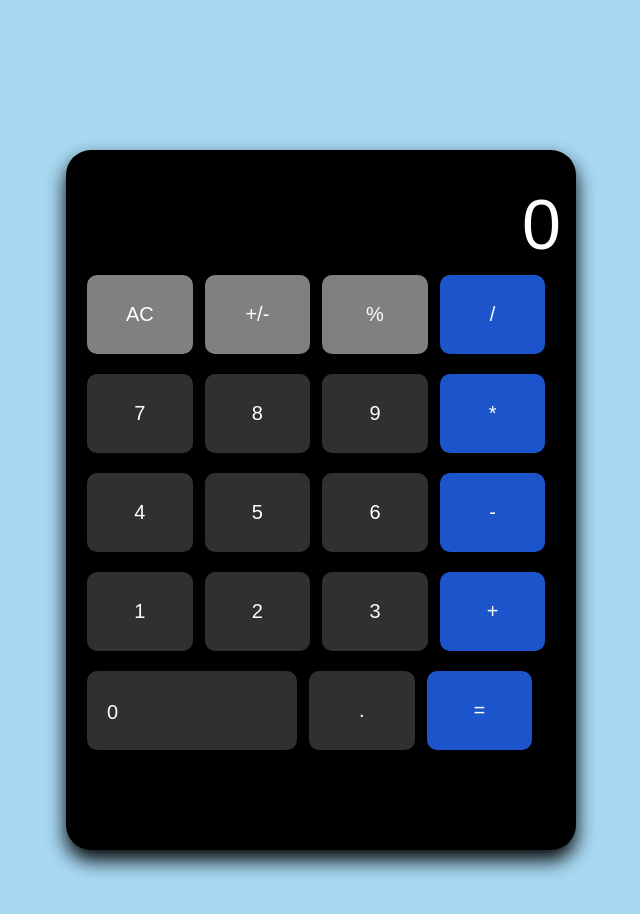
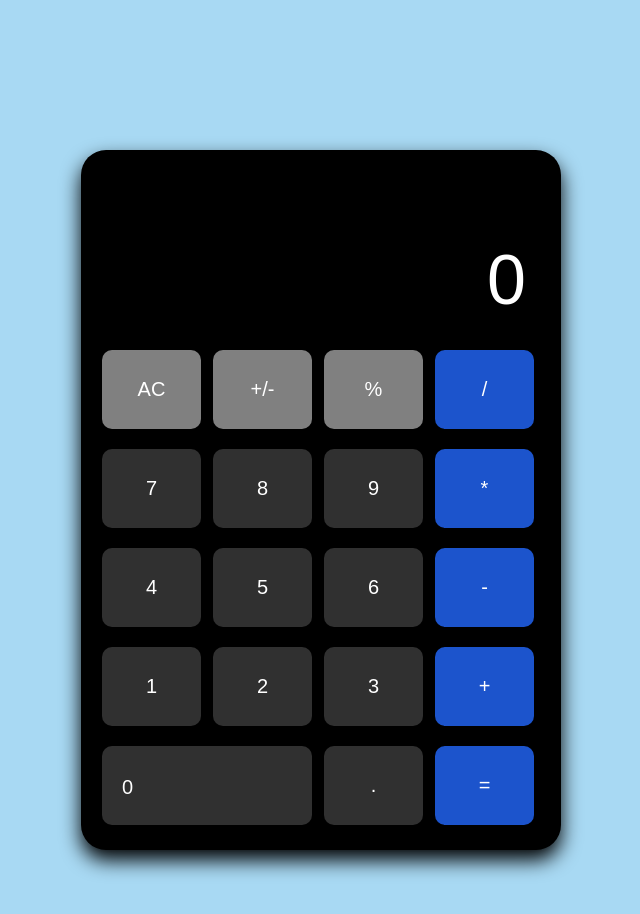
Before and after one commit to SoftEngX/calculator, a plain HTML site: page index.html in a window 1280 px wide. Shown: the whole page, without its empty margins (319-959 px from the left). Drawn offline with Linux system fonts and the light colour scheme.

Commit message:
Improve styles

```diff
--- a/css/styles.css
+++ b/css/styles.css
@@ -12,7 +12,10 @@ body {
 }
 
 .calculator {
-  width: 510px;
+  display: flex;
+  flex-direction: column;
+  justify-content: flex-end;
+  width: 480px;
   height: 700px;
   margin: 150px auto;
   padding: 15px;
@@ -25,11 +28,12 @@ body {
   color: #fff;
   font-size: 70px;
   text-align: end;
-  padding-top: 20px;
+  padding: 20px;
 }
 
 .buttons {
   display: flex;
+  flex: end;
   flex-wrap: wrap;
 }
 
```
